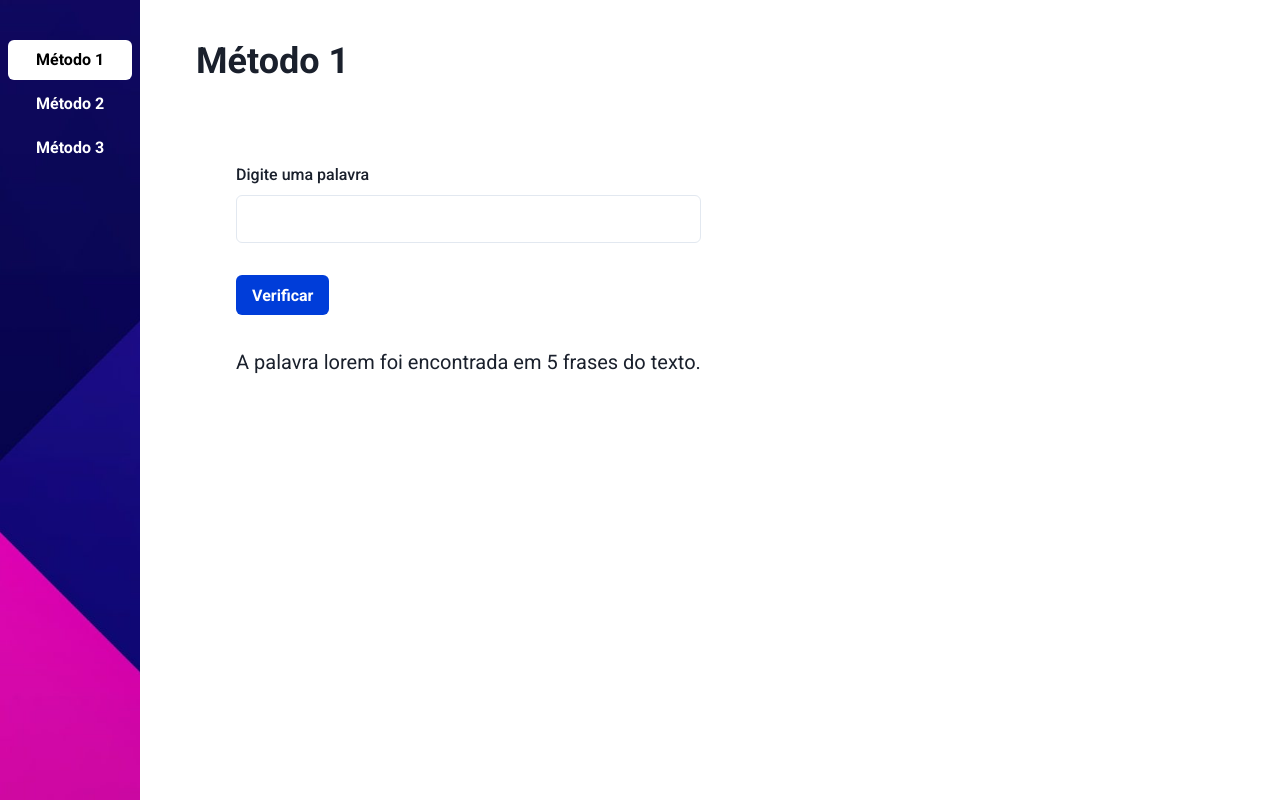
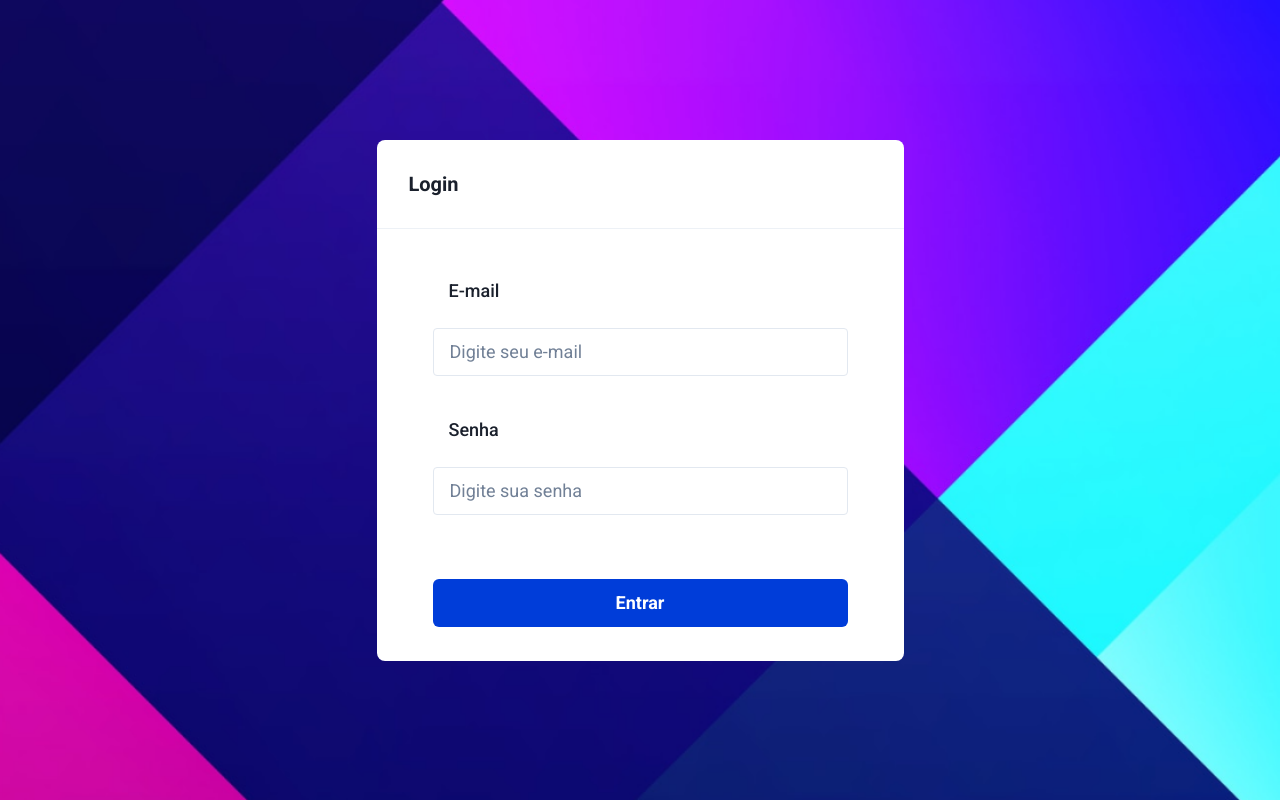
Before and after one commit to felipefrm/word-doc-queries, a React (Vite) app in the folder frontend/: page /login in a window 1280 px wide. Built offline with nearby package versions, Linux system fonts and the light colour scheme.

Commit message:
auth in frontend, signin and signout

```diff
--- a/frontend/package.json
+++ b/frontend/package.json
@@ -12,9 +12,13 @@
     "@emotion/react": "^11.9.3",
     "@emotion/styled": "^11.9.3",
     "@fontsource/roboto": "^4.5.7",
+    "axios": "^0.27.2",
     "framer-motion": "^6.3.15",
     "react": "^18.0.0",
-    "react-dom": "^18.0.0"
+    "react-dom": "^18.0.0",
+    "react-hook-form": "^7.33.0",
+    "react-icons": "^4.4.0",
+    "react-router-dom": "^6.3.0"
   },
   "devDependencies": {
     "@types/react": "^18.0.0",
--- a/frontend/src/App.jsx
+++ b/frontend/src/App.jsx
@@ -1,9 +1,11 @@
-import { Home } from "./pages/Home"
-import { SignIn } from "./pages/SignIn"
+import { AuthProvider } from "./contexts/auth"
+import { Routes } from "./routes"
 
 function App() {
   return (
-    <Home />
+    <AuthProvider>
+      <Routes />
+    </AuthProvider>
   )
 }
 
--- /dev/null
+++ b/frontend/src/components/Forms/SignIn/Input.jsx
@@ -0,0 +1,27 @@
+import { FormLabel, Input as InputChakra, Stack } from "@chakra-ui/react";
+
+export function Input({ id, label, placeholder, register }) {
+  return (
+    <Stack spacing={4}>
+      <FormLabel
+        htmlFor={id}
+        ml={4}
+        fontWeight={500}
+        fontSize="lg"
+      >
+        {label}
+      </FormLabel>
+      <InputChakra
+        type={id}
+        id={id}
+        placeholder={placeholder}
+        size="lg"
+        borderRadius={4}
+        focusBorderColor="black"
+        {...register(id, {
+          required: 'Campo obrigatório'
+        })}
+      />
+    </Stack>
+  )
+}
--- a/frontend/src/components/Sidebar/index.jsx
+++ b/frontend/src/components/Sidebar/index.jsx
@@ -1,12 +1,25 @@
-import { Flex } from "@chakra-ui/react";
+import { Button, Flex } from "@chakra-ui/react";
+import { BiLogOut } from 'react-icons/bi';
+import { useAuth } from "../../contexts/auth";
+
 import { SidebarButton } from "./SidebarButton";
 
 export function Sidebar() {
+  const { signOut } = useAuth()
+
   return (
-    <Flex direction="column" gap="1" my={10} mx={2}>
-      <SidebarButton method="word-frequency" />
-      <SidebarButton method="word-sentences" />
-      <SidebarButton method="top-words" />
+    <Flex direction="column" my={10} mx={2} justify="space-between">
+      <Flex direction="column" gap="1">
+        <SidebarButton method="word-frequency" />
+        <SidebarButton method="word-sentences" />
+        <SidebarButton method="top-words" />
+      </Flex>
+      <Button
+        leftIcon={<BiLogOut />}
+        onClick={() => signOut()}
+      >
+        Sair
+      </Button>
     </Flex>
   )
 }
--- /dev/null
+++ b/frontend/src/contexts/auth.jsx
@@ -0,0 +1,58 @@
+import { createContext, useState, useEffect, useContext } from 'react'
+import api from '../services/api'
+
+const AuthContext = createContext({})
+
+export const AuthProvider = ({ children }) => {
+  const [user, setUser] = useState(null)
+
+  useEffect(() => {
+    const storagedUser = localStorage.getItem('@Auth:user')
+    const storagedToken = localStorage.getItem('@Auth:token')
+
+    if (storagedUser && storagedToken) {
+      api.defaults.headers.Authorization = `Bearer ${storagedToken}`
+      setUser(JSON.parse(storagedUser))
+    }
+  }, [])
+
+  async function signIn(credentials, callback) {
+    try {
+      const response = await api.post('users/login', credentials)
+
+      if (response.data.token) {
+        setUser(response.data.user)
+
+        api.defaults.headers['Authorization'] = `Bearer ${response.data.token}`
+
+        localStorage.setItem('@Auth:user', JSON.stringify(response.data.user))
+        localStorage.setItem('@Auth:token', response.data.token)
+
+        callback('Autenticado com sucesso!', undefined);
+      } else {
+        callback(undefined, 'Falha na autenticação!');
+      }
+    } catch (err) {
+      callback(undefined, 'Falha na autenticação!');
+    }
+  }
+
+  function signOut(callback) {
+    setUser(null)
+
+    localStorage.removeItem("@Auth:user");
+    localStorage.removeItem("@Auth:token");
+
+    callback()
+  }
+
+  return (
+    <AuthContext.Provider value={{ signed: !!user, user, signIn, signOut }}>
+      {children}
+    </AuthContext.Provider>
+  )
+}
+
+export function useAuth() {
+  return useContext(AuthContext)
+}
--- /dev/null
+++ b/frontend/src/hooks/useToast.js
@@ -0,0 +1,26 @@
+import { useToast as useToastChakra } from "@chakra-ui/react";
+
+const defaultConfigs = {
+  isClosable: true,
+  position: 'bottom-left',
+}
+
+export function useToast() {
+  const toast = useToastChakra()
+
+  return {
+    success: ({ title, description = null }) => toast({
+      title,
+      description,
+      status: 'success',
+      ...defaultConfigs,
+    }),
+
+    error: ({ title, description = null }) => toast({
+      title,
+      description,
+      status: 'error',
+      ...defaultConfigs
+    })
+  }
+}
--- a/frontend/src/pages/SignIn.jsx
+++ b/frontend/src/pages/SignIn.jsx
@@ -4,15 +4,54 @@ import {
   Center,
   Divider,
   Flex,
+  FormControl,
   Heading,
-  Input,
   Stack,
-  Text
 } from "@chakra-ui/react";
+import { useEffect } from "react";
+import { useForm } from 'react-hook-form'
+import { useLocation, useNavigate } from "react-router-dom";
 
-import bgImg from '../../assets/images/bg.jpg'
+import { Input } from "../components/Forms/SignIn/Input";
+import { useAuth } from "../contexts/auth";
+import { useToast } from "../hooks/useToast";
+import bgImg from '../../assets/images/bg.png'
 
 export function SignIn() {
+  const toast = useToast()
+  const {
+    handleSubmit,
+    register,
+    formState: { errors, isSubmitting },
+  } = useForm()
+
+  const { signIn, signed } = useAuth()
+
+  const navigate = useNavigate();
+  const location = useLocation();
+  const from = location.state?.from?.pathname || "/";
+
+  useEffect(() => {
+    if (signed) navigate("/")
+  }, [signed])
+
+  const onSubmit = async (data) => {
+    const credentials = {
+      email: data.email,
+      password: data.password
+    }
+
+    signIn(credentials, (success, err) => {
+      if (err) {
+        toast.error({ title: err })
+      }
+      else {
+        toast.success({ title: success })
+        navigate(from, { replace: true })
+      }
+    })
+  };
+
   return (
     <Center
       bgImage={bgImg}
@@ -33,26 +72,38 @@ export function SignIn() {
             <Heading fontSize="xl" p="32px">Login</Heading>
             <Divider />
           </Box>
-          <Flex px="56px" direction="column" gap="16">
-            <Stack spacing={10}>
-              <Stack spacing={4}>
-                <Text ml={4} fontWeight={500} fontSize="lg">E-mail</Text>
+          <Flex
+            as="form"
+            px="56px"
+            direction="column"
+            gap="16"
+            onSubmit={handleSubmit(onSubmit)}
+          >
+            <FormControl >
+              <Stack spacing={10}>
                 <Input
+                  id="email"
+                  label="E-mail"
                   placeholder="Digite seu e-mail"
-                  size="lg"
-                  focusBorderColor="black"
+                  register={register}
+                />
+                <Input
+                  id="password"
+                  label="Senha"
+                  placeholder="Digite sua senha"
+                  register={register}
                 />
               </Stack>
-              <Stack spacing={4}>
-                <Text ml={4} fontWeight={500} fontSize="lg">Senha</Text>
-                <Input
-                  placeholder="Digite sua senha"
-                  size="lg"
-                  focusBorderColor="black"
-                />
-              </Stack>
-            </Stack>
-            <Button bgColor="blue.600" color="white" size="lg">Entrar</Button>
+            </FormControl>
+            <Button
+              bgColor="blue.600"
+              color="white"
+              size="lg"
+              type="submit"
+              isLoading={isSubmitting}
+            >
+              Entrar
+            </Button>
           </Flex>
         </Stack>
       </Flex >
--- /dev/null
+++ b/frontend/src/routes.jsx
@@ -0,0 +1,44 @@
+import {
+  BrowserRouter,
+  Routes as BrowserRoutes,
+  Route,
+  useLocation,
+  Navigate,
+} from "react-router-dom";
+
+import { Home } from "./pages/Home"
+import { SignIn } from "./pages/SignIn"
+
+import { useAuth } from "./contexts/auth"
+
+export function Routes() {
+  return (
+    <BrowserRouter>
+      <BrowserRoutes>
+        <Route
+          path="/"
+          element={
+            <RequireAuth>
+              <Home />
+            </RequireAuth>
+          }
+        />
+        <Route
+          path="/login"
+          element={<SignIn />}
+        />
+      </BrowserRoutes>
+    </BrowserRouter>
+  )
+}
+
+function RequireAuth({ children }) {
+  const { signed } = useAuth();
+  const location = useLocation();
+
+  if (!signed) {
+    return <Navigate to="/login" state={{ from: location }} replace />;
+  }
+
+  return children;
+}
--- /dev/null
+++ b/frontend/src/services/api.js
@@ -0,0 +1,7 @@
+import axios from 'axios';
+
+const api = axios.create({
+  baseURL: 'http://localhost:3086',
+});
+
+export default api;
```
Also changed, not shown: 1 other file (tests, documents, lock files or other folders).
